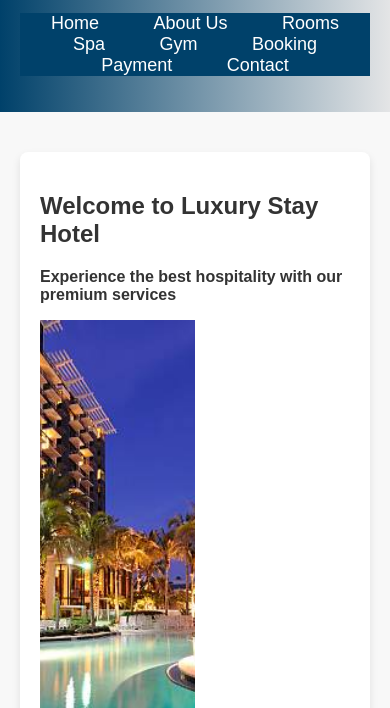
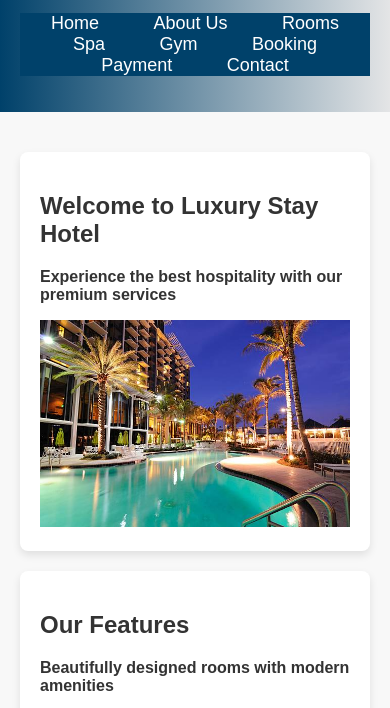
Before and after one commit to azhar586/Luxury-Stay-Hotel, a plain HTML site: page index.html in a window 390 px wide. Shown: the part 68-776 px from the top of the page. Drawn offline with Linux system fonts and the light colour scheme.

Commit message:
Update styles.css

```diff
--- a/styles.css
+++ b/styles.css
@@ -101,6 +101,22 @@ footer {
 }
 .image-placeholder img {
     height: 500px; /* Adjust the height for better visibility */
-    width: 50%;   /* Ensure the image spans the full width */
+    width: 50%;    /* Ensure the image spans the full width */
     object-fit: cover; /* Ensures the image covers the area without distortion */
 }
+
+/* Make images responsive for smaller screen sizes */
+@media (max-width: 768px) {
+    .image-placeholder img {
+        width: 100%;  /* Make images take the full width of the container on mobile */
+        height: auto; /* Adjust height automatically to maintain aspect ratio */
+    }
+}
+
+/* For very small devices (like smartphones in portrait mode) */
+@media (max-width: 480px) {
+    .image-placeholder img {
+        width: 100%;  /* Ensure full width on small screens */
+        height: auto; /* Maintain aspect ratio */
+    }
+}
```
